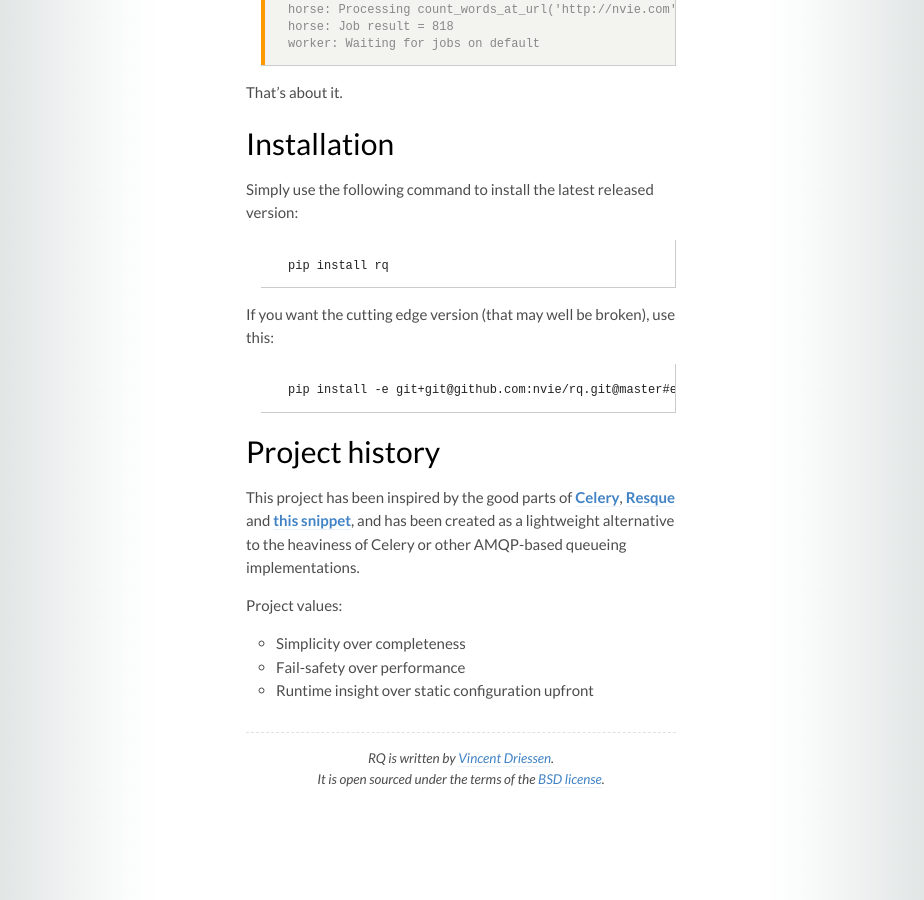
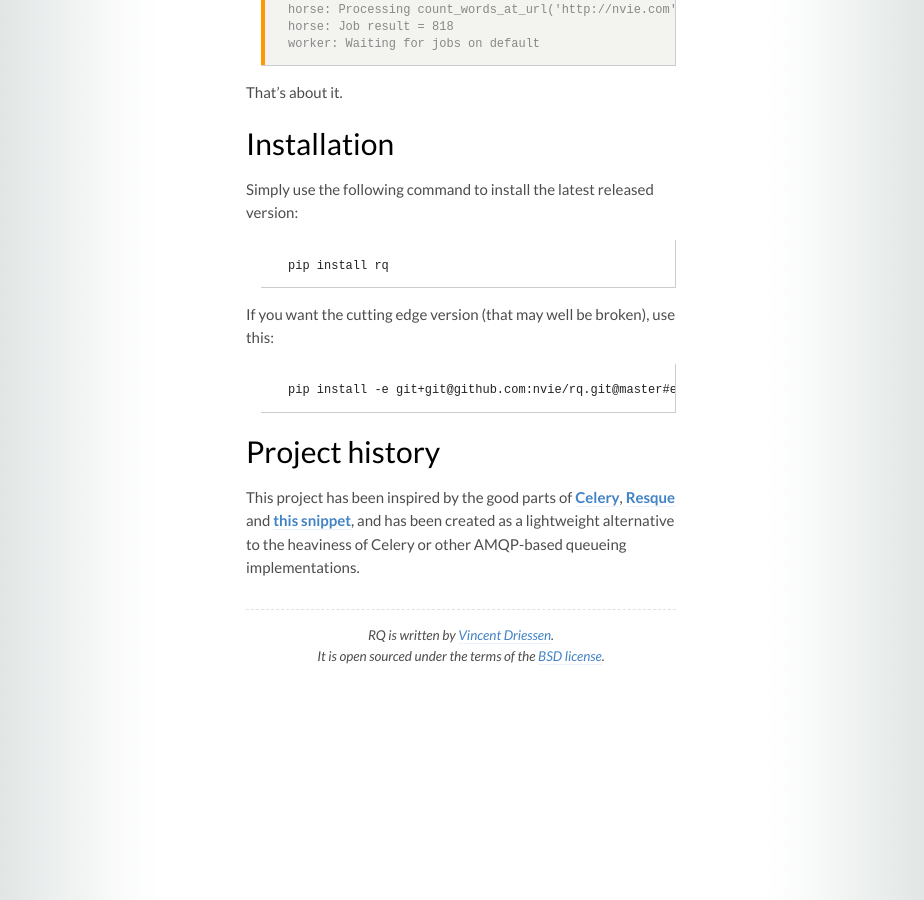
Before and after one commit to rq/rq, a Jekyll site: the page built from index.md, in a window 1280 px wide and 900 px high, scrolled down 1358 px. Shown: the whole window, without its empty margins (179-1103 px from the left). Built offline with Jekyll 4.4.1, drawn with Linux system fonts in a browser that asks for light colours; some web fonts are replaced; Markdown is read by kramdown in place of the engine named in the settings.

Commit message:
Remove project values.
It basically sucks.

```diff
--- a/index.md
+++ b/index.md
@@ -87,12 +87,6 @@ This project has been inspired by the good parts of [Celery][1], [Resque][2]
 and [this snippet][3], and has been created as a lightweight alternative to the
 heaviness of Celery or other AMQP-based queueing implementations.
 
-Project values:
-
-* Simplicity over completeness
-* Fail-safety over performance
-* Runtime insight over static configuration upfront
-
 [m]: http://pypi.python.org/pypi/mailer
 [p]: http://docs.python.org/library/pickle.html
 [1]: http://www.celeryproject.org/
```
